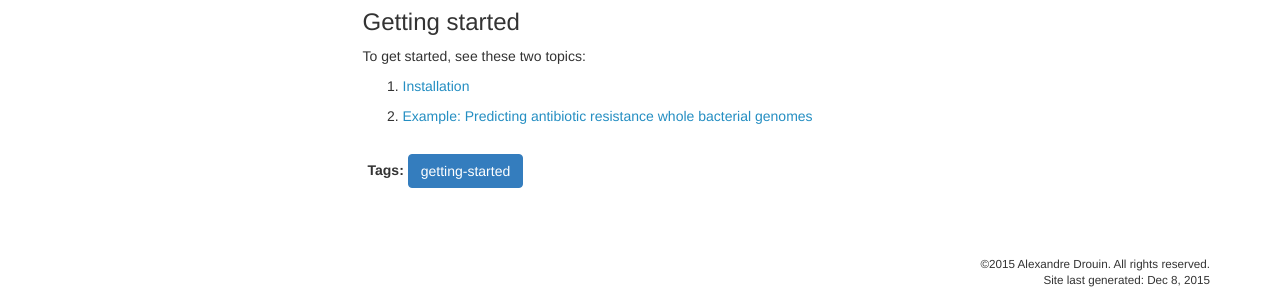
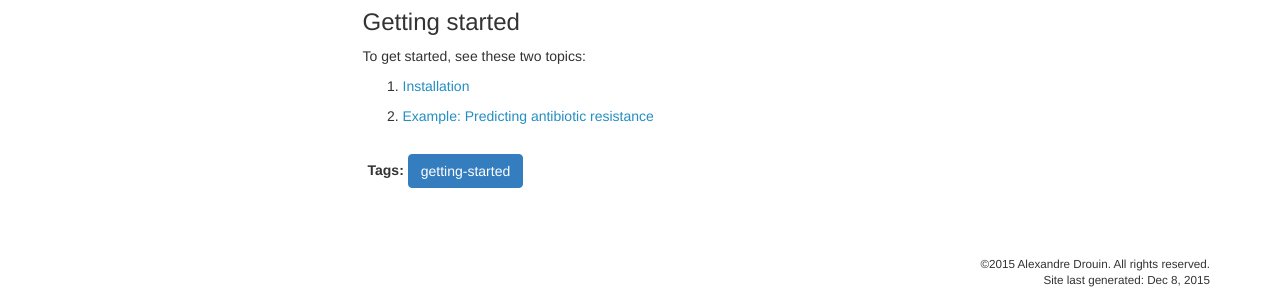
Before and after one commit to aldro61/kover, a Jekyll site: the page built from index.md, in a window 1280 px wide and 929 px high. Shown: the part 590-890 px from the top of the window. Built offline with Jekyll 4.4.1, drawn with Linux system fonts in a browser that asks for light colours; nearby versions of some CDN libraries; library files that are not in the unit come from our copies; Markdown is read by kramdown in place of the engine named in the settings; comment, search, counter and statistics services are not loaded.

Commit message:
Updated url label

```diff
--- a/_data/urls.yml
+++ b/_data/urls.yml
@@ -27,4 +27,4 @@ doc_installation:
 doc_example:
   title: "Example"
   url: "doc_example.html"
-  link: "<a href='doc_example.html'>Example: Predicting antibiotic resistance whole bacterial genomes</a>"
+  link: "<a href='doc_example.html'>Example: Predicting antibiotic resistance</a>"
```
